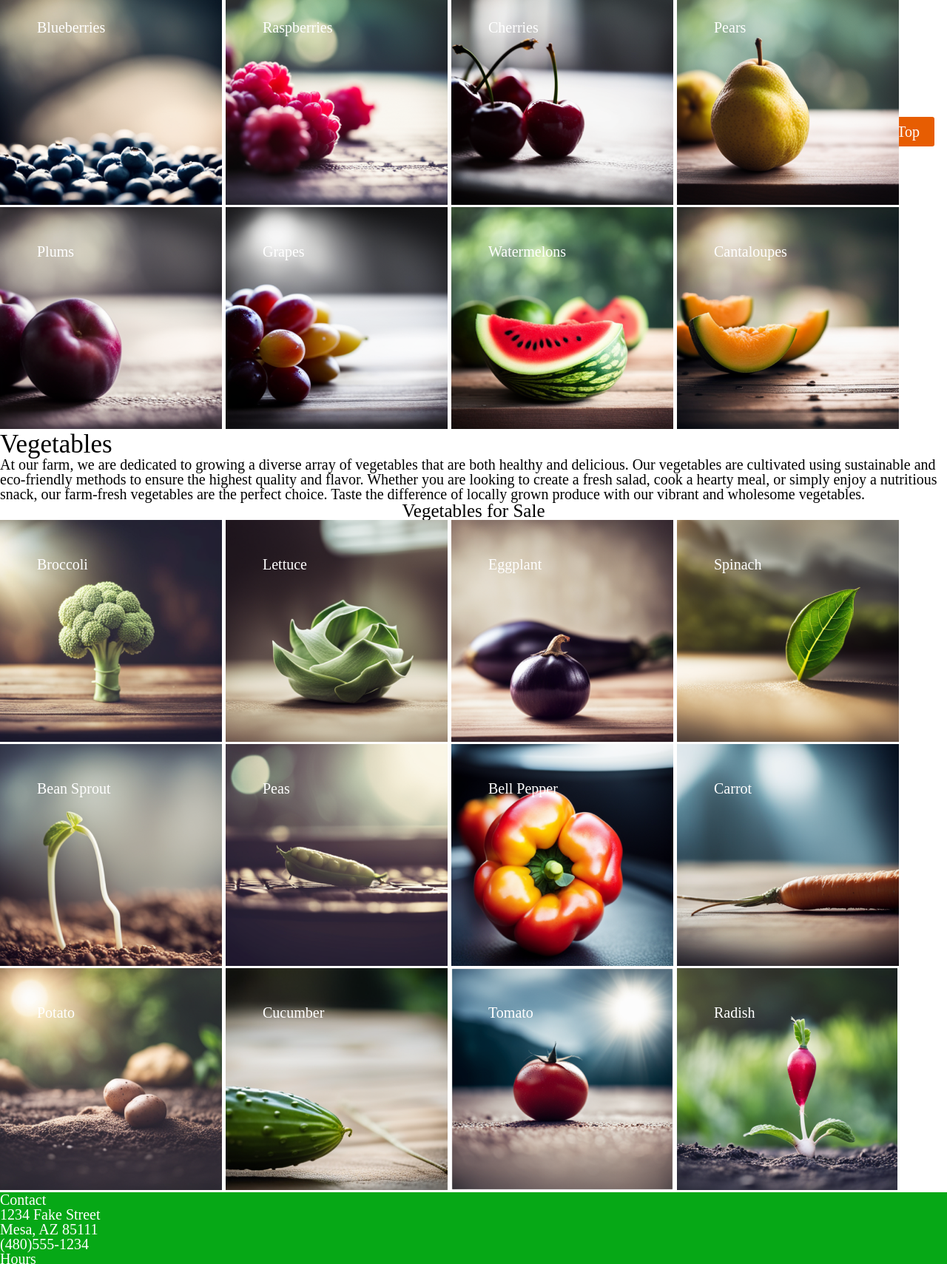
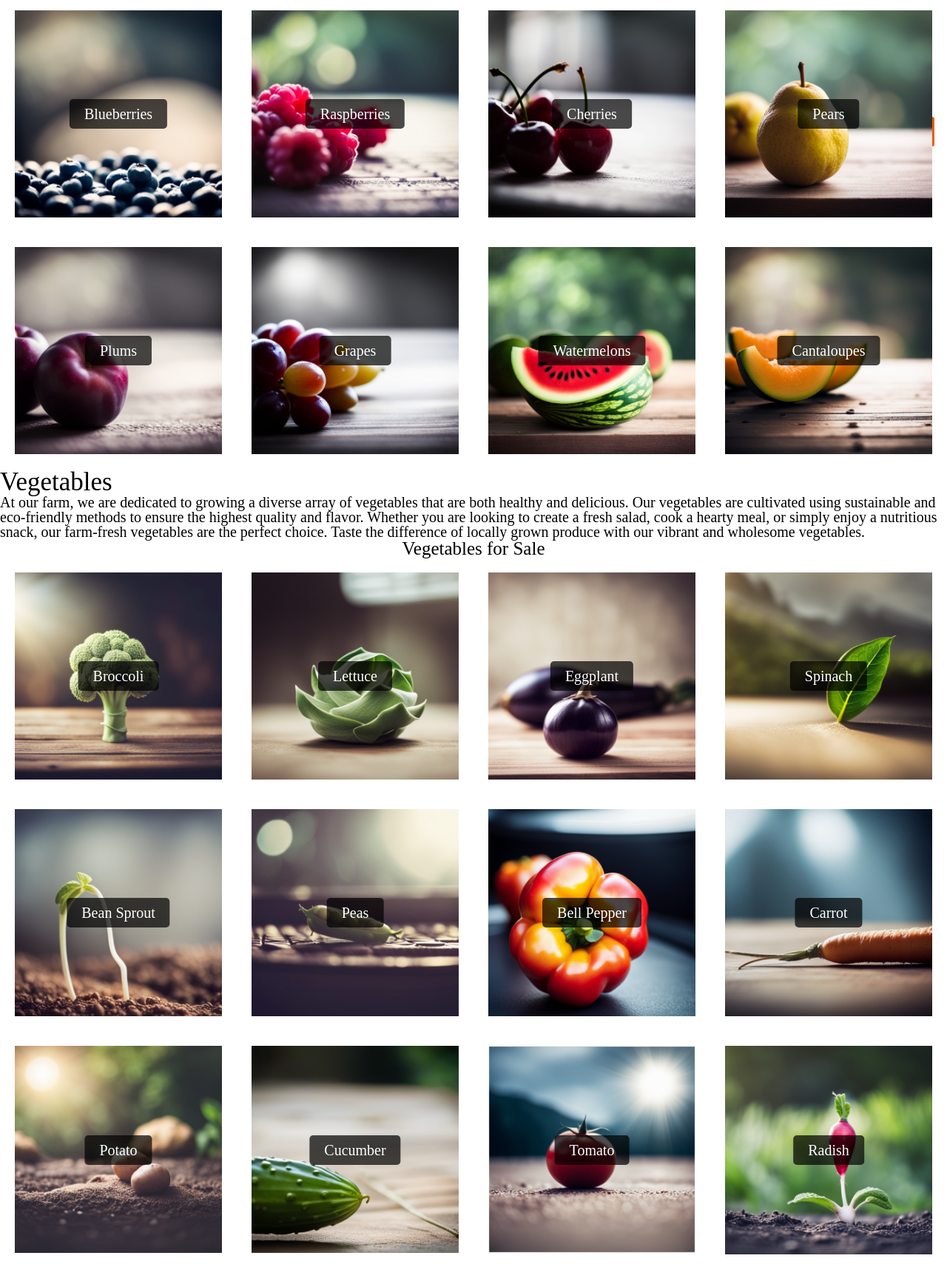
Before and after one commit to cadjan/farm, a plain HTML site: page index.html in a window 1280 px wide. Shown: the part 600-2309 px from the top of the page at 74% size. Drawn offline with Linux system fonts and the light colour scheme; a web font is replaced by a local one.

Commit message:
correcting code

```diff
--- a/index.html
+++ b/index.html
@@ -2,7 +2,7 @@
 <html lang="en">
 <head>
     <meta charset="UTF-8">
-    <meta name="viewport" content="width-device-width, initial-scale=1.0">
+    <meta name="viewport" content="width=device-width, initial-scale=1.0">
     <link rel="stylesheet" href="style.css">
     <title> Fiona's Farm</title>
 </head>
@@ -13,8 +13,8 @@
     </header>
         <nav>
             <ul>
-                <li><a href="#fruits">Fruits</a></li>
-                <li><a href="#vegetables">Vegetables</a></li>
+                <li><a id="category" href="#fruits">Fruits</a></li>
+                <li><a id="category" href="#vegetables">Vegetables</a></li>
                 <li><a id="top" href="#top">Top</a></li>
             </ul>
         </nav>
@@ -25,54 +25,56 @@
             <section>
                 <h3>Fruits for Sale</h3>
                 <section>
+                    <div class="container">
                 <figure id="apples">
-                    <img src="images/apples.png" alt="picture of a red apple">
+                    <img id="figimg" src="images/apples.png" alt="picture of a red apple">
                     <figcaption>Apples</figcaption>
                 </figure>
                 <figure id="oranges">
-                    <img src="images/oranges.png" alt="picture of oranges">
+                    <img id="figimg" src="images/oranges.png" alt="picture of oranges">
                     <figcaption>Oranges</figcaption>
                 </figure>
                 <figure id="peaches">
-                    <img src="images/peaches.png" alt="picture of peaches">
+                    <img id="figimg" src="images/peaches.png" alt="picture of peaches">
                     <figcaption>Peaches</figcaption>
                 </figure>
                 <figure id="strawberries">
-                    <img src="images/strawberries.png" alt="picture of strawberries">
+                    <img id="figimg" src="images/strawberries.png" alt="picture of strawberries">
                     <figcaption>Strawberries</figcaption>
                 </figure>
                 <figure>
-                    <img src="images/blueberries.png" alt="picture of blueberries">
+                    <img id="figimg" src="images/blueberries.png" alt="picture of blueberries">
                     <figcaption>Blueberries</figcaption>
                 </figure>
                 <figure>
-                    <img src="images/raspberries.png" alt="picture of raspberries">
+                    <img id="figimg" src="images/raspberries.png" alt="picture of raspberries">
                     <figcaption>Raspberries</figcaption>
                 </figure>
                 <figure>
-                    <img src="images/cherries.png" alt="picture of cherries">
+                    <img id="figimg" src="images/cherries.png" alt="picture of cherries">
                     <figcaption>Cherries</figcaption>
                 </figure>
                 <figure>
-                    <img src="images/pears.png" alt="picture of pears">
+                    <img id="figimg" src="images/pears.png" alt="picture of pears">
                     <figcaption>Pears</figcaption>
                 </figure>
                 <figure>
-                    <img src="images/plums.png" alt="picture of plums">
+                    <img id="figimg" src="images/plums.png" alt="picture of plums">
                     <figcaption>Plums</figcaption>
                 </figure>
                 <figure>
-                    <img src="images/grapes.png" alt="picture of grapes">
+                    <img id="figimg" src="images/grapes.png" alt="picture of grapes">
                     <figcaption>Grapes</figcaption>
                 </figure>
                 <figure>
-                    <img src="images/watermelons.png" alt="picture of watermelons">
+                    <img id="figimg" src="images/watermelons.png" alt="picture of watermelons">
                     <figcaption>Watermelons</figcaption>
                 </figure>
                 <figure>
-                    <img src="images/cantalopes.png" alt="picture of cantaloupes">
+                    <img id="figimg" src="images/cantalopes.png" alt="picture of cantaloupes">
                     <figcaption>Cantaloupes</figcaption>
                 </figure>
+            </div>
             </section>
             </section>
         </section>
@@ -82,67 +84,74 @@
         <section>
             <h3>Vegetables for Sale</h3>
             <section>
+                <div class="container">
             <figure>
-                <img src="images/broccoli.png" alt="picture of broccoli">
+                <img id="figimg" src="images/broccoli.png" alt="picture of broccoli">
                 <figcaption>Broccoli</figcaption>
             </figure>
             <figure>
-                <img src="images/lettuce.png" alt="picture of lettuce">
+                <img id="figimg" src="images/lettuce.png" alt="picture of lettuce">
                 <figcaption>Lettuce</figcaption>
             </figure>
             <figure>
-                <img src="images/eggplant.png" alt="picture of eggplant">
+                <img id="figimg" src="images/eggplant.png" alt="picture of eggplant">
                 <figcaption>Eggplant</figcaption>
             </figure>
             <figure>
-                <img src="images/spinach.png" alt="picture of spinach">
+                <img id="figimg" src="images/spinach.png" alt="picture of spinach">
                 <figcaption>Spinach</figcaption>
             </figure>
             <figure>
-                <img src="images/bean-sprout.png" alt="picture of bean sprout">
+                <img id="figimg" src="images/bean-sprout.png" alt="picture of bean sprout">
                 <figcaption>Bean Sprout</figcaption>
             </figure>
             <figure>
-                <img src="images/peas.png" alt="picture of peas">
+                <img id="figimg" src="images/peas.png" alt="picture of peas">
                 <figcaption>Peas</figcaption>
             </figure>
             <figure>
-                <img src="images/bell-pepper.png" alt="picture of bell pepper">
+                <img id="figimg" src="images/bell-pepper.png" alt="picture of bell pepper">
                 <figcaption>Bell Pepper</figcaption>
             </figure>
             <figure>
-                <img src="images/carrot.png" alt="picture of carrot">
+                <img id="figimg" src="images/carrot.png" alt="picture of carrot">
                 <figcaption>Carrot</figcaption>
             </figure>
             <figure>
-                <img src="images/potato.png" alt="picture of potato">
+                <img id="figimg" src="images/potato.png" alt="picture of potato">
                 <figcaption>Potato</figcaption>
             </figure>
             <figure>
-                <img src="images/cucumber.png" alt="picture of cucumber">
+                <img id="figimg" src="images/cucumber.png" alt="picture of cucumber">
                 <figcaption>Cucumber</figcaption>
             </figure>
             <figure>
-                <img src="images/tomato.png" alt="picture of tomato">
+                <img id="figimg" src="images/tomato.png" alt="picture of tomato">
                 <figcaption>Tomato</figcaption>
             </figure>
             <figure>
-                <img src="images/radish.png" alt="picture of radish">
+                <img id="figimg" src="images/radish.png" alt="picture of radish">
                 <figcaption>Radish</figcaption>
             </figure>
         </section>
+    </div>
             </section>
         </section>
     </main>
     <footer>
-        <section>
+        <section id="contact">
+            <br>
             <h4>Contact</h4>
+            <br>
             <p>1234 Fake Street</p>
             <p>Mesa, AZ 85111</p>
             <p>(480)555-1234</p>
         </section>
-        <section>
+        <section id="hours">
+            <br>
+            <br>
             <h4>Hours</h4>
+            <br>
             <dl>
                 <dt>Monday</dt>
                 <dd>Closed</dd>
--- a/style.css
+++ b/style.css
@@ -1,11 +1,7 @@
 /* -------------------- IMPORTED FONTS -------------------- */
 @import url('https://fonts.googleapis.com/css2?family=Habibi&family=Irish+Grover&display=swap');
 
-/*-------------------- CSS RESET --------------------*/
-/* http://meyerweb.com/eric/tools/css/reset/
-v2.0 | 20110126
-License: none (public domain)
-*/
+/* -------------------- CSS RESET -------------------- */
 html, body, div, span, applet, object, iframe,
 h1, h2, h3, h4, h5, h6, p, blockquote, pre,
 a, abbr, acronym, address, big, cite, code,
@@ -50,15 +46,14 @@ table {
     border-spacing: 0;
 }
 
-
 /* -------------------- ROOT VARIABLES  -------------------- */
 :root {
     font-family: "Habibi", serif;
     font-size: 1.25em;
-    --green:#06A816;
-    --orange:#E75D02;
-    --black:#000000;
-    --white:#ffffff;
+    --green: #06A816;
+    --orange: #E75D02;
+    --black: #000000;
+    --white: #ffffff;
 }
 
 h1, h2, h3, h4 {
@@ -84,14 +79,11 @@ h3, text {
     font-size: 1.25em;
 }
 
-
 header, footer {
     width: 100%;
     color: var(--white);
     background-color: var(--green);
-
 }
-
 
 nav ul {
     list-style: none;
@@ -100,9 +92,7 @@ nav ul {
     display: flex;
     justify-content: right;
     align-items: flex-start;
-
 }
-
 
 nav ul li a {
     display: flex;
@@ -118,41 +108,63 @@ nav ul li a {
 #top {
     position: fixed;
     bottom: 0;
-    right:5px;
+    right: 5px;
     color: var(--white);
     background-color: var(--orange);
 }
 
+/* Figure and Figcaption */
 figure {
     position: relative;
     display: inline-block;
+    overflow: hidden; /* Ensure figcaption stays within bounds */
+    margin: 10px;
+}
+
+figure img {
+    display: block;
+    width: 100%;
+    height: auto; /* Ensure images scale properly */
 }
 
 figcaption {
     position: absolute;
-    top: 50px;
-    left: 50px;
+    top: 50%;
+    left: 50%;
+    transform: translate(-50%, -50%); /* Center figcaption */
+    background-color: rgba(0, 0, 0, 0.7); /* Translucent black background */
+    color: var(--white);
+    padding: 10px 20px;
+    border-radius: 5px; /* Optional: rounded corners */
+    text-align: center;
+    font-size: 1rem;
+}
 
-    text-align: center;
-    justify-content: center;
-    color: var(--white);
+/* -------------------- GRID LAYOUT -------------------- */
+.container {
+    display: grid;
+    grid-template-columns: 1fr; /* Default: single column */
+    gap: 20px; /* Space between grid items */
+    padding: 10px;
 }
-/* --------------------GLOBAL STYLES (mobile first/small) --------------------*/
-@media screen and(min-width: 428px){
-figure{
-    display: grid;
-    grid-template-columns: 1fr;
+
+/* Medium Screens (2 Columns) */
+@media screen and (min-width: 428px) and (max-width: 833px) {
+    .container {
+        grid-template-columns: repeat(2, 1fr); /* Two columns */
+    }
 }
+
+/* Large Screens (3 Columns) */
+@media screen and (min-width: 834px) and (max-width: 1279px) {
+    .container {
+        grid-template-columns: repeat(3, 1fr); /* Three columns */
+    }
 }
-/*-------------------- MEDIA QUERY (medium) --------------------------------*/
-@media screen and (min-width: 834px){
 
+/* Extra Large Screens (4 Columns) */
+@media screen and (min-width: 1280px) {
+    .container {
+        grid-template-columns: repeat(4, 1fr); /* Four columns */
+    }
 }
-/*-------------------- MEDIA QUERY (large) ------------------------------------*/
-@media screen and (min-width: 1280px){
-
-}
-/*-------------------- MEDIA QUERY (xl) ---------------------------------------*/
-@media screen and (min-width: 1440px){
-
-}
```
